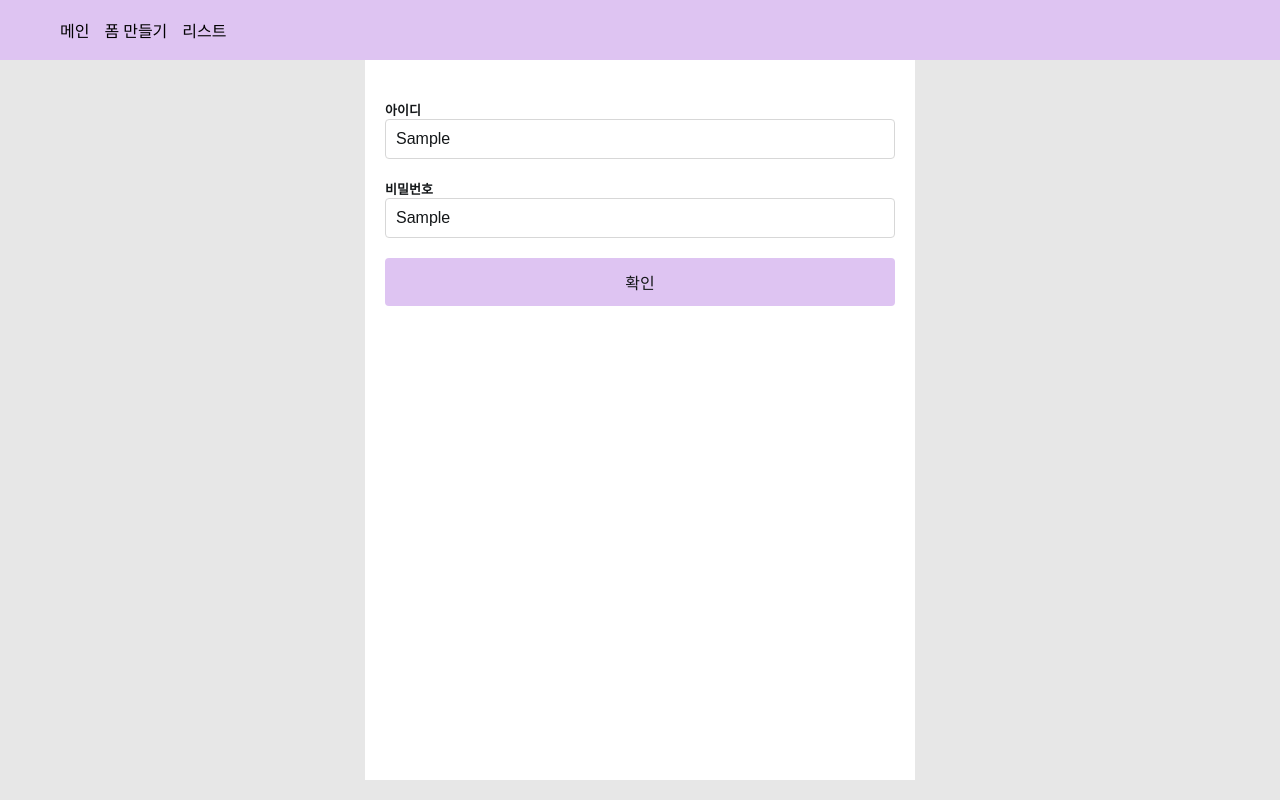
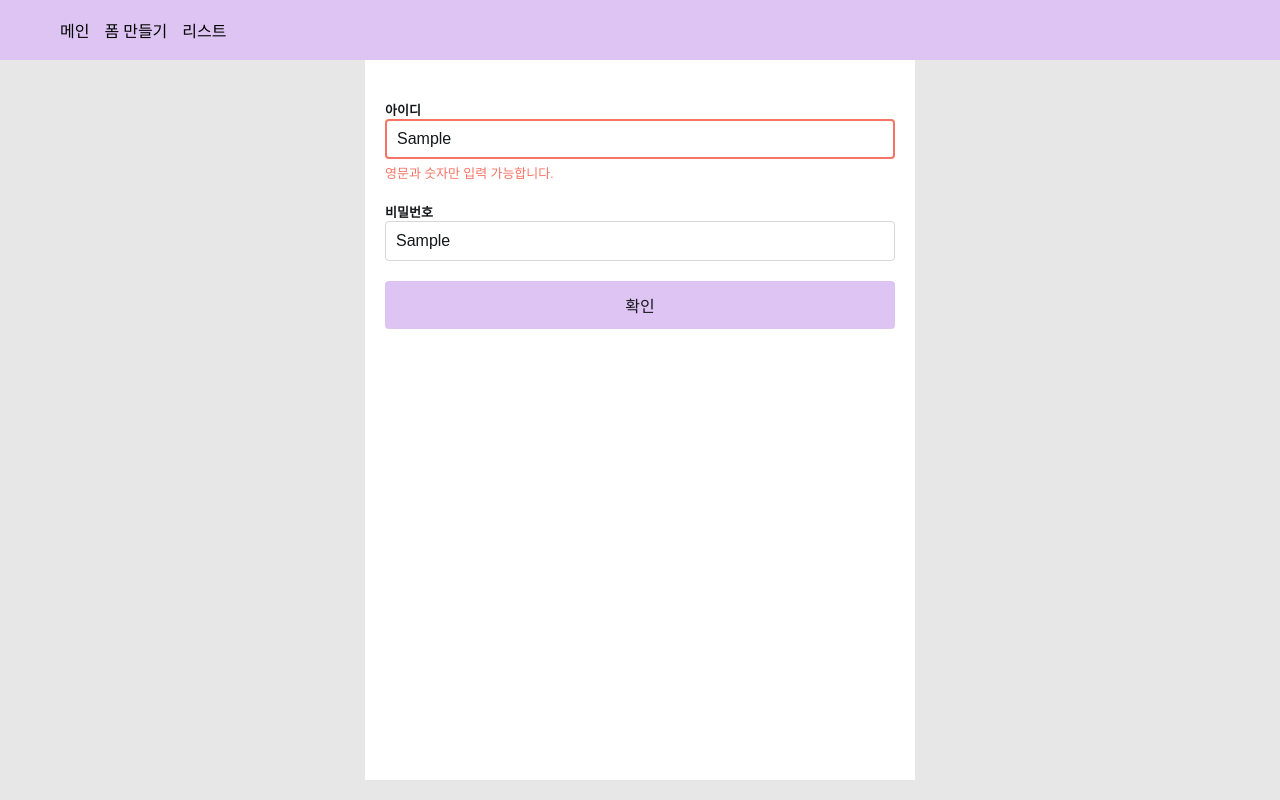
Before and after one commit to Abangpa1ace/Next13-Practice, a Next.js app: page /form in a window 1280 px wide. Both pictures are taken after typing "Sample", "Sample" into the empty fields and a click on the button "확인". Built offline with nearby package versions, Linux system fonts and the light colour scheme.

Commit message:
에러UI 제작중

```diff
--- a/app/form/page.tsx
+++ b/app/form/page.tsx
@@ -7,7 +7,7 @@ function FormPage(): JSX.Element {
   return (
     <Container>
       <FormContainer formId='my-form'>
-        <InputText id="id" title="아이디" />
+        <InputText id="id" title="아이디" errors={['required', 'rgxLwrNum']}/>
         <InputText id="password" title="비밀번호" />
       </FormContainer>
     </Container>
--- /dev/null
+++ b/components/form/shared/ErrorMessage.tsx
@@ -0,0 +1,22 @@
+import styled from '@emotion/styled';
+
+type Props = {
+  message?: string;
+  isShow?: boolean;
+}
+
+function ErrorMessage({ isShow, message }: Props) {
+  if (!isShow || !message) return null;
+
+  return (
+    <Message>{message}</Message>
+  )
+}
+
+const Message = styled.p`
+  margin-top: 4px;
+  color: #f77465;
+  font-size: 13px;
+`
+
+export default ErrorMessage
--- a/components/form/shared/FormContainer/index.tsx
+++ b/components/form/shared/FormContainer/index.tsx
@@ -1,7 +1,6 @@
 import styled from "@emotion/styled";
 import React, { createContext, PropsWithChildren, useEffect } from "react";
 import BaseButton from "../../../common/button/BaseButton";
-import { useFormContext, FormContextProvider } from "./context";
 
 interface Props {
   formId: string;
@@ -9,30 +8,18 @@ interface Props {
 }
 
 function FormContainer({ children, formId, handleSubmitForm }: PropsWithChildren<Props>) {
-  const context = createContext<Record<string, unknown>>({});
 
-  const handleInput = (e: Event) => {
-    // setValue({ ...value, [`${formId}${e.target.name}`]: e.target.value })
-  }
 
   const handleSubmit = (e: React.FormEvent<HTMLFormElement>) => {
     e.preventDefault();
     handleSubmitForm?.();
   }
 
-  useEffect(() => {
-    window.addEventListener('input', handleInput);
-
-    return () => window.removeEventListener('input', handleInput);
-  }, [])
-
   return (
-    <FormContextProvider>
-      <Form id={formId} onSubmit={handleSubmit}>
-        {children}
-        <BaseButton type="submit">확인</BaseButton>
-      </Form>
-    </FormContextProvider>
+    <Form id={formId} onSubmit={handleSubmit}>
+      {children}
+      <BaseButton type="submit">확인</BaseButton>
+    </Form>
   )
 }
 
--- a/components/form/shared/inputs/InputText.tsx
+++ b/components/form/shared/inputs/InputText.tsx
@@ -1,23 +1,42 @@
 'use client';
+import { css } from '@emotion/react';
 import styled from '@emotion/styled';
+import { ChangeEvent, useState } from 'react';
 import { InputKeyName, InputKeys } from '../../../../constants/form';
+import { handleError } from '../../../../utils/error';
+import ErrorMessage from '../ErrorMessage';
 import TitleLabel from '../views/TitleLabel';
 
 type Props = {
   id: InputKeys;
   title?: string;
+  errors?: ErrorKey[];
 }
 
 function InputText({
   id,
   title,
+  errors,
 }: Props): JSX.Element {
+  const [error, setError] = useState<ErrorInfo>(null);
+
+  const handleErrorOnChange = (value: string) => {
+    setError(handleError(value, errors))
+  }
+
+  const handleChange = (e: ChangeEvent<HTMLInputElement>) => {
+    const { target: { name, value } } = e;
+
+    handleErrorOnChange(value);
+  }
+
   return (
     <Wrapper>
       <TitleLabel htmlFor={id}>
         {title || InputKeyName[id]}
       </TitleLabel>
-      <Input type="text" id={id} />
+      <Input type="text" id={id} name={id} onChange={handleChange} isError={error?.valid === false} />
+      <ErrorMessage isShow={error?.valid === false} message={error?.message} />
     </Wrapper>
   )
 }
@@ -26,7 +45,7 @@ const Wrapper = styled.div`
 
 `
 
-const Input = styled.input`
+const Input = styled.input<{ isError: boolean }>`
   width: 100%;
   height: 40px;
   padding: 0 10px;
@@ -38,6 +57,10 @@ const Input = styled.input`
     outline: none !important;
     border: 2px solid #b581de;
   }
+
+  ${({ isError }) => isError && css`
+    border: 2px solid #f77465 !important;
+  `}
 `;
 
 export default InputText
--- /dev/null
+++ b/constants/error.ts
@@ -0,0 +1,6 @@
+export const errorMessages: { [key in ErrorKey]: string } = {
+  required: '값을 반드시 입력해주세요.',
+  minLength: '최소 8자 이상으로 입력해주세요.',
+  maxLength: '최대 20자 이하로 입력해주세요.',
+  rgxLwrNum: '영문과 숫자만 입력 가능합니다.',
+}
--- /dev/null
+++ b/types/error.ts
@@ -0,0 +1,11 @@
+type ErrorKey =
+  | 'required'
+  | 'minLength'
+  | 'maxLength'
+  | 'rgxLwrNum'
+
+type ErrorInfo = {
+  valid: boolean,
+  key: string,
+  message: string,
+} | null;
--- /dev/null
+++ b/utils/error.ts
@@ -0,0 +1,26 @@
+import { errorMessages } from "../constants/error";
+
+export const handlerObject: { [key in ErrorKey]: (value: unknown, payload?: any) => boolean } = {
+  required: value => !!value,
+  minLength: (value, length) => String(value).length >= length,
+  maxLength: (value, length) => String(value).length <= length,
+  rgxLwrNum: (value) => /^[a-z0-9]*$/.test(String(value)),
+}
+
+export const handleError = (value: unknown, errorKeys?: ErrorKey[]): ErrorInfo => {
+  if (!errorKeys) return null;
+
+  for (let key of errorKeys) {
+    if (handlerObject[key]?.(value) === false) return {
+      valid: false,
+      key,
+      message: errorMessages[key],
+    };
+  }
+
+  return {
+    valid: true,
+    key: '',
+    message: '',
+  };
+}
```
